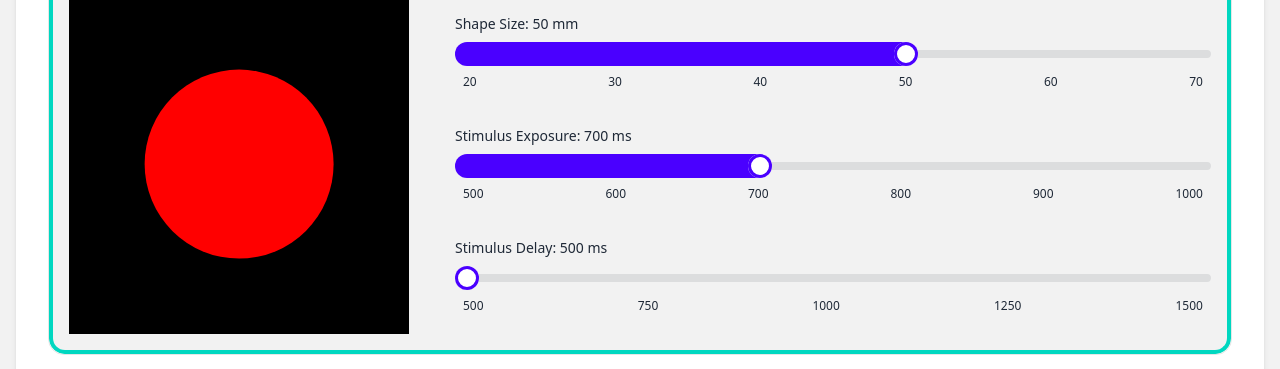
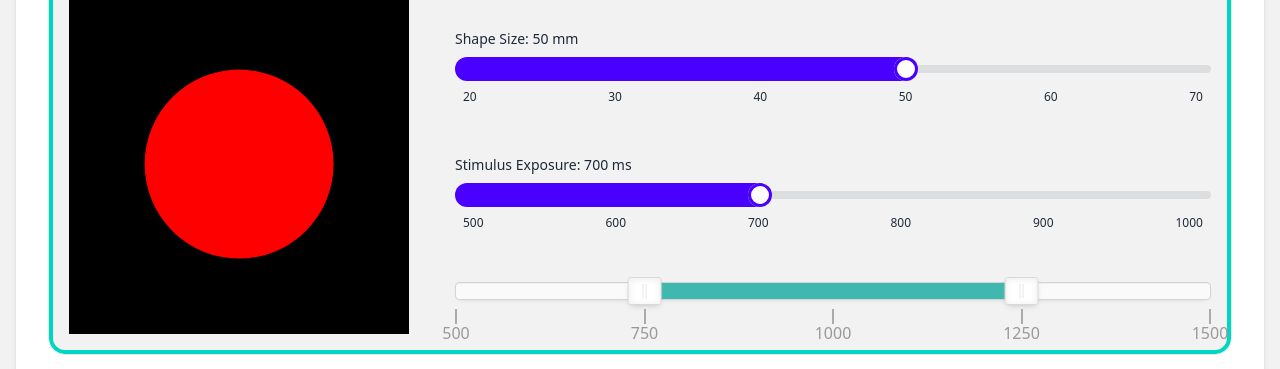
Before and after one commit to ksen0byte/vite-first, a website built with Vite: page index.html in a window 1280 px wide. Shown: the part 431-800 px from the top of the page. Built offline with nearby package versions, Linux system fonts and the light colour scheme.

Commit message:
try no-ui slider

```diff
--- a/index.html
+++ b/index.html
@@ -148,31 +148,34 @@
                                     </div>
                                 </div>
                                 <!-- Exposure Delay Slider -->
+<!--                                <div class="flex flex-col space-y-2 w-full">-->
+<!--                                    <label-->
+<!--                                            for="shape-size-slider"-->
+<!--                                            id="shapes-exposure-delay-slider-label"-->
+<!--                                            class="text-sm font-medium"-->
+<!--                                            data-localize="exposureDelayLabel"-->
+<!--                                    >-->
+<!--                                        Exposure Delay:-->
+<!--                                    </label>-->
+<!--                                    <input-->
+<!--                                            type="range"-->
+<!--                                            class="range range-primary w-full"-->
+<!--                                            id="shapes-exposure-delay-slider"-->
+<!--                                            min="500"-->
+<!--                                            max="1500"-->
+<!--                                            step="50"-->
+<!--                                            value="500"-->
+<!--                                    />-->
+<!--                                    <div class="flex w-full justify-between text-xs px-2">-->
+<!--                                        <span>500</span>-->
+<!--                                        <span>750</span>-->
+<!--                                        <span>1000</span>-->
+<!--                                        <span>1250</span>-->
+<!--                                        <span>1500</span>-->
+<!--                                    </div>-->
+<!--                                </div>-->
                                 <div class="flex flex-col space-y-2 w-full">
-                                    <label
-                                            for="shape-size-slider"
-                                            id="shapes-exposure-delay-slider-label"
-                                            class="text-sm font-medium"
-                                            data-localize="exposureDelayLabel"
-                                    >
-                                        Exposure Delay:
-                                    </label>
-                                    <input
-                                            type="range"
-                                            class="range range-primary w-full"
-                                            id="shapes-exposure-delay-slider"
-                                            min="500"
-                                            max="1500"
-                                            step="50"
-                                            value="500"
-                                    />
-                                    <div class="flex w-full justify-between text-xs px-2">
-                                        <span>500</span>
-                                        <span>750</span>
-                                        <span>1000</span>
-                                        <span>1250</span>
-                                        <span>1500</span>
-                                    </div>
+                                    <div id="shapes-exposure-delay-double-slider"></div>
                                 </div>
                             </div>
                         </div>
--- a/package.json
+++ b/package.json
@@ -17,6 +17,7 @@
   },
   "dependencies": {
     "autoprefixer": "^10.4.20",
+    "nouislider": "^15.8.1",
     "postcss": "^8.4.49"
   }
 }
--- a/src/settings-screen.ts
+++ b/src/settings-screen.ts
@@ -1,4 +1,6 @@
 import {localize} from "./ui.ts";
+import noUiSlider, {PipsMode} from 'nouislider';
+import 'nouislider/dist/nouislider.css';
 
 export function setupSettingsScreen(containerId: string): void {
   const container = document.getElementById(containerId)!;
@@ -25,10 +27,10 @@ export function setupSettingsScreen(containerId: string): void {
   /********************************************/
   const shapeSizeSlider = document.getElementById("shape-size-slider") as HTMLInputElement;
   const shapesExposureTimeSlider = document.getElementById("shapes-exposure-time-slider") as HTMLInputElement;
-  const shapesExposureDelaySlider = document.getElementById("shapes-exposure-delay-slider") as HTMLInputElement;
+  // const shapesExposureDelaySlider = document.getElementById("shapes-exposure-delay-slider") as HTMLInputElement;
   const shapeSizeSliderLabel = document.getElementById("shape-size-slider-label") as HTMLElement;
   const shapesExposureTimeSliderLabel = document.getElementById("shapes-exposure-time-slider-label") as HTMLElement;
-  const shapesExposureDelaySliderLabel = document.getElementById("shapes-exposure-delay-slider-label") as HTMLElement;
+  // const shapesExposureDelaySliderLabel = document.getElementById("shapes-exposure-delay-slider-label") as HTMLElement;
 
   const redCircleShape = {
     name: "Red Circle",
@@ -59,12 +61,12 @@ export function setupSettingsScreen(containerId: string): void {
 
   shapeSizeSlider.addEventListener("input", () => updateSliderTitle(shapeSizeSlider, shapeSizeSliderLabel, "shapeSizeSliderLabel", "mm"));
   shapesExposureTimeSlider.addEventListener("input", () => updateSliderTitle(shapesExposureTimeSlider, shapesExposureTimeSliderLabel, "exposureTimeLabel", "ms"));
-  shapesExposureDelaySlider.addEventListener("input", () => updateSliderTitle(shapesExposureDelaySlider, shapesExposureDelaySliderLabel, "exposureDelayLabel", "ms"));
+  // shapesExposureDelaySlider.addEventListener("input", () => updateSliderTitle(shapesExposureDelaySlider, shapesExposureDelaySliderLabel, "exposureDelayLabel", "ms"));
 
   // Call it once on page load, so it shows "50 mm" initially
   updateSliderTitle(shapeSizeSlider, shapeSizeSliderLabel, "shapeSizeSliderLabel", "mm");
   updateSliderTitle(shapesExposureTimeSlider, shapesExposureTimeSliderLabel, "exposureTimeLabel", "ms");
-  updateSliderTitle(shapesExposureDelaySlider, shapesExposureDelaySliderLabel, "exposureDelayLabel", "ms");
+  // updateSliderTitle(shapesExposureDelaySlider, shapesExposureDelaySliderLabel, "exposureDelayLabel", "ms");
 
   /********************************************/
   /* 2. WORDS                                 */
@@ -113,4 +115,21 @@ export function setupSettingsScreen(containerId: string): void {
   updateSliderTitle(syllablesExposureDelaySlider, syllablesExposureDelaySliderLabel, "exposureDelayLabel", "ms");
 
 
+
+  // Double slider
+  const shapesExposureDelayDoubleSlider = document.getElementById("shapes-exposure-delay-double-slider")! as HTMLElement;
+  noUiSlider.create(shapesExposureDelayDoubleSlider, {
+    start: [750, 1250],
+    step: 50,
+    connect: true,
+    range: {
+      min: 500,
+      max: 1500,
+    },
+    pips: {
+      mode: PipsMode.Positions,
+      values: [0, 25, 50, 75, 100],
+      density: 20
+    }
+  });
 }
```
Also changed, not shown: 1 other file.
